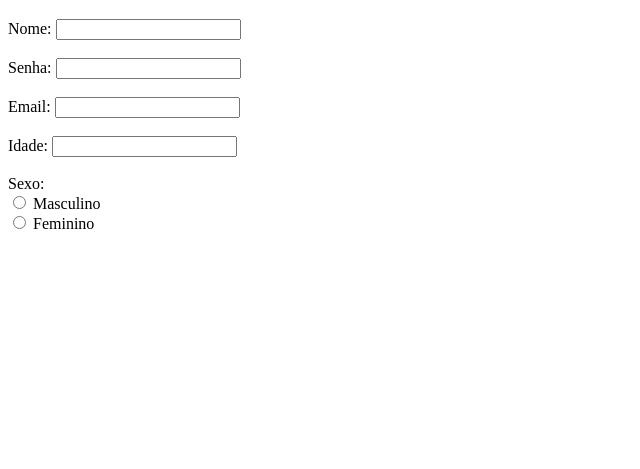
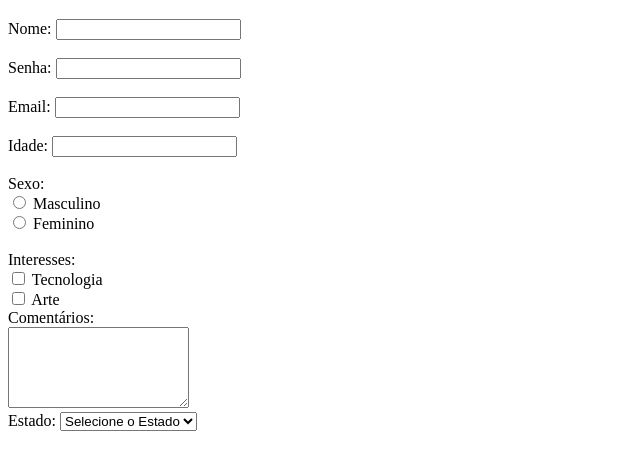
Before and after one commit to ranyelsonneres/GPE01N0513---DESENVOLVIMENTO-FRONT-END, a plain HTML site: page Aula_05_05_2025/aula5-2.html in a window 1280 px wide. Shown: the part 61-530 px from the top of the page, without its empty margins (0-640 px from the left). Drawn offline with Linux system fonts and the light colour scheme.

Commit message:
Update aula5-2.html

```diff
--- a/Aula_05_05_2025/aula5-2.html
+++ b/Aula_05_05_2025/aula5-2.html
@@ -26,10 +26,29 @@
             <input type="number" id="idade"><br><br>
 
             <span>Sexo:</span><br>
-            <input type="radio" id="masculino" value="masculino">
+            <input type="radio" name="sexo" id="masculino" value="masculino">
             <label for="masculino">Masculino</label><br>
-            <input type="radio" id="feminino" value="feminino">
-            <label for="feminino">Feminino</label>
+            <input type="radio" name="sexo" id="feminino" value="feminino">
+            <label for="feminino">Feminino</label><br><br>
+
+            <span>Interesses:</span><br>
+            <input type="checkbox" name="interesse" id="tecnologia" value="tecnologia">
+            <label for="tecnologia">Tecnologia</label><br>
+            <input type="checkbox" name="interesse" id="arte" value="arte">
+            <label for="arte">Arte</label><br>
+
+            <label for="comentario">Comentários:</label><br>
+            <textarea name="comentario" id="comentario" rows="5"></textarea><br>
+
+            <label for="estado">Estado:</label>
+            <select name="estado" id="estado">
+                <option value="">Selecione o Estado</option>
+                <option value="tocantins">Tocantins</option>
+                <option value="goias">Goias</option>
+                <option value="saopaulo">São Paulo</option>
+            </select><br>
+
+
 
         </form>
 
```
